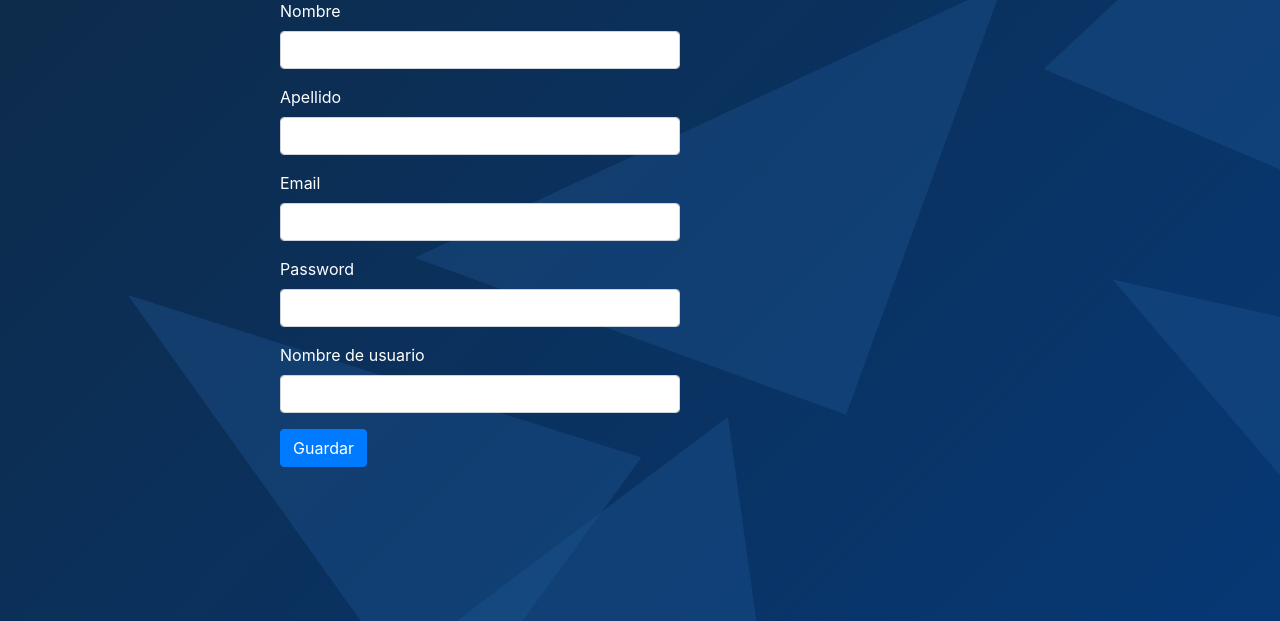
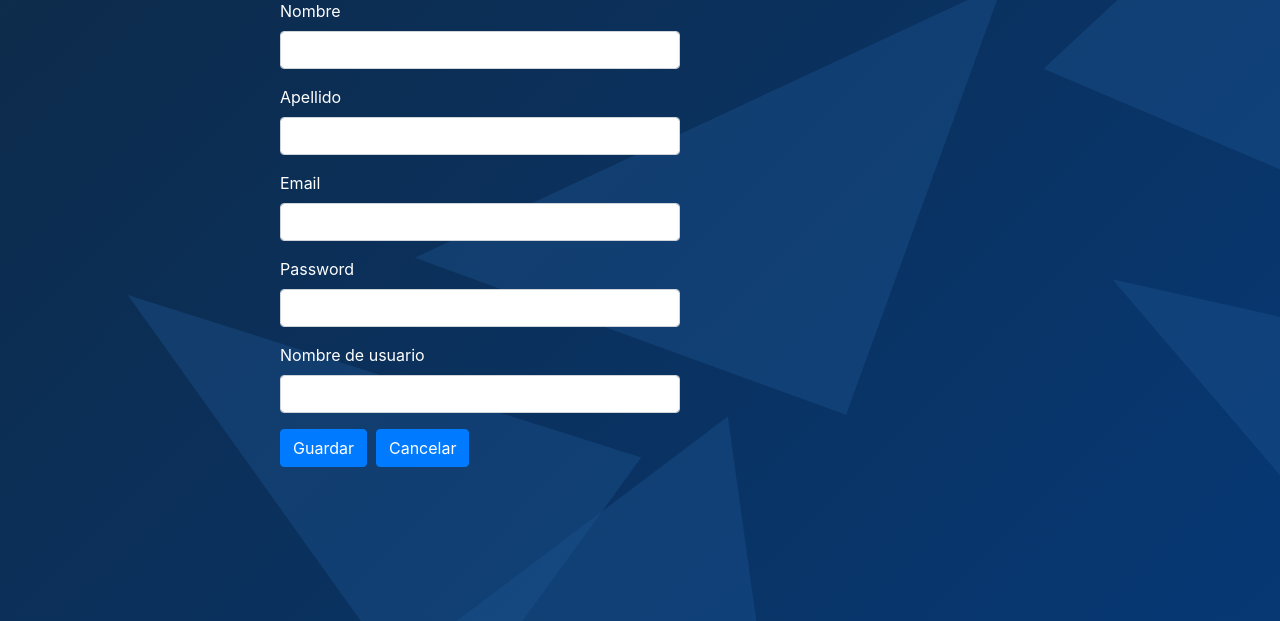
Before and after one commit to TechCashClub/TCC, a Flask app: page /signup in a window 1280 px wide. Shown: the part 179-800 px from the top of the page. Run offline with Flask 3, Linux system fonts and the light colour scheme; some libraries are stand-ins or nearby versions.

Commit message:
botón Cancelar

```diff
--- a/tcc/templates/formulario_registro.html
+++ b/tcc/templates/formulario_registro.html
@@ -63,6 +63,7 @@
 {% endif %}
 
                 <button type="submit" class="btn btn-primary">Guardar</button>
+                &nbsp;<button type="reset" class="btn btn-primary">Cancelar</button>
             </form>
         </div>
     </div>
```
